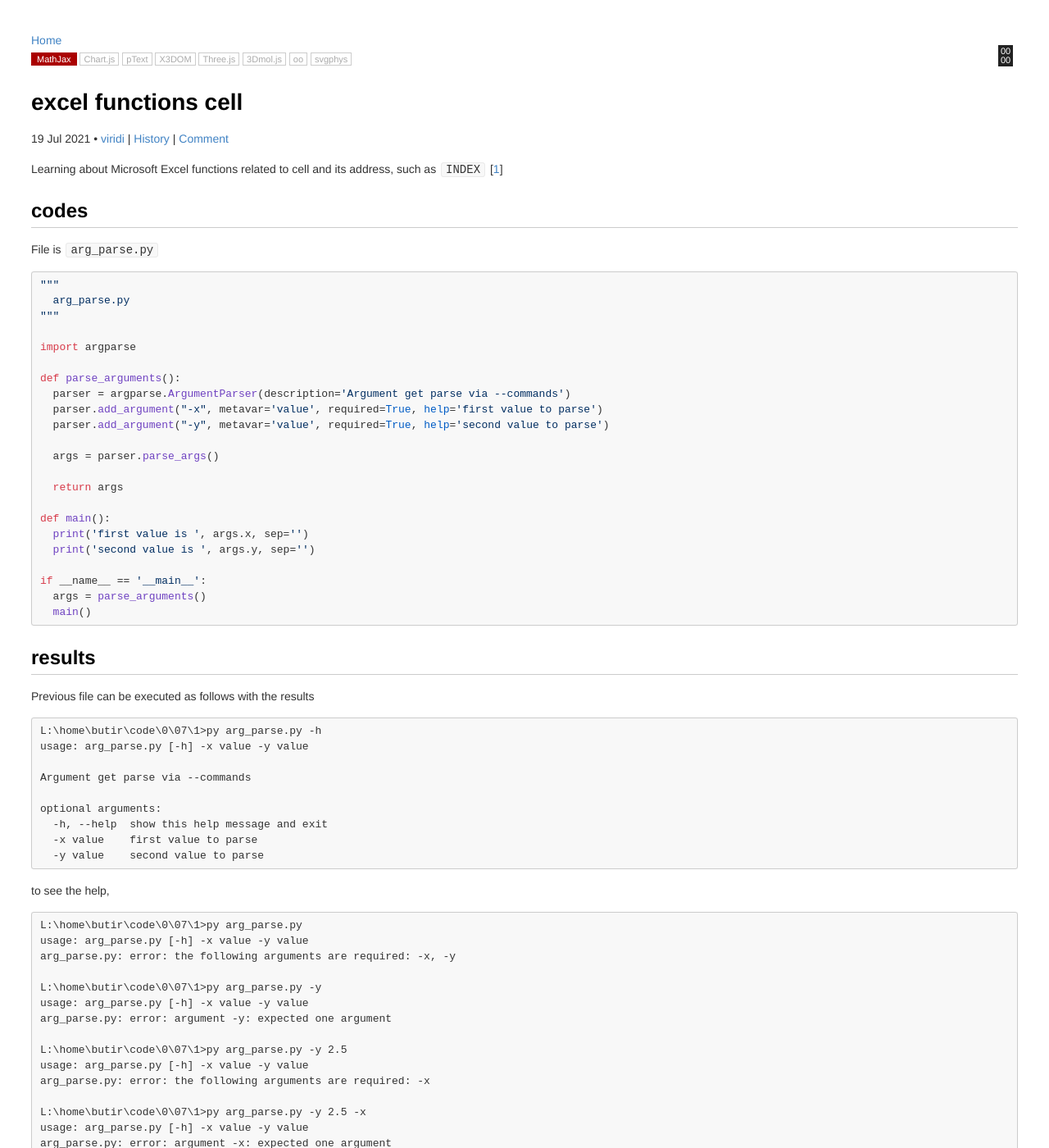
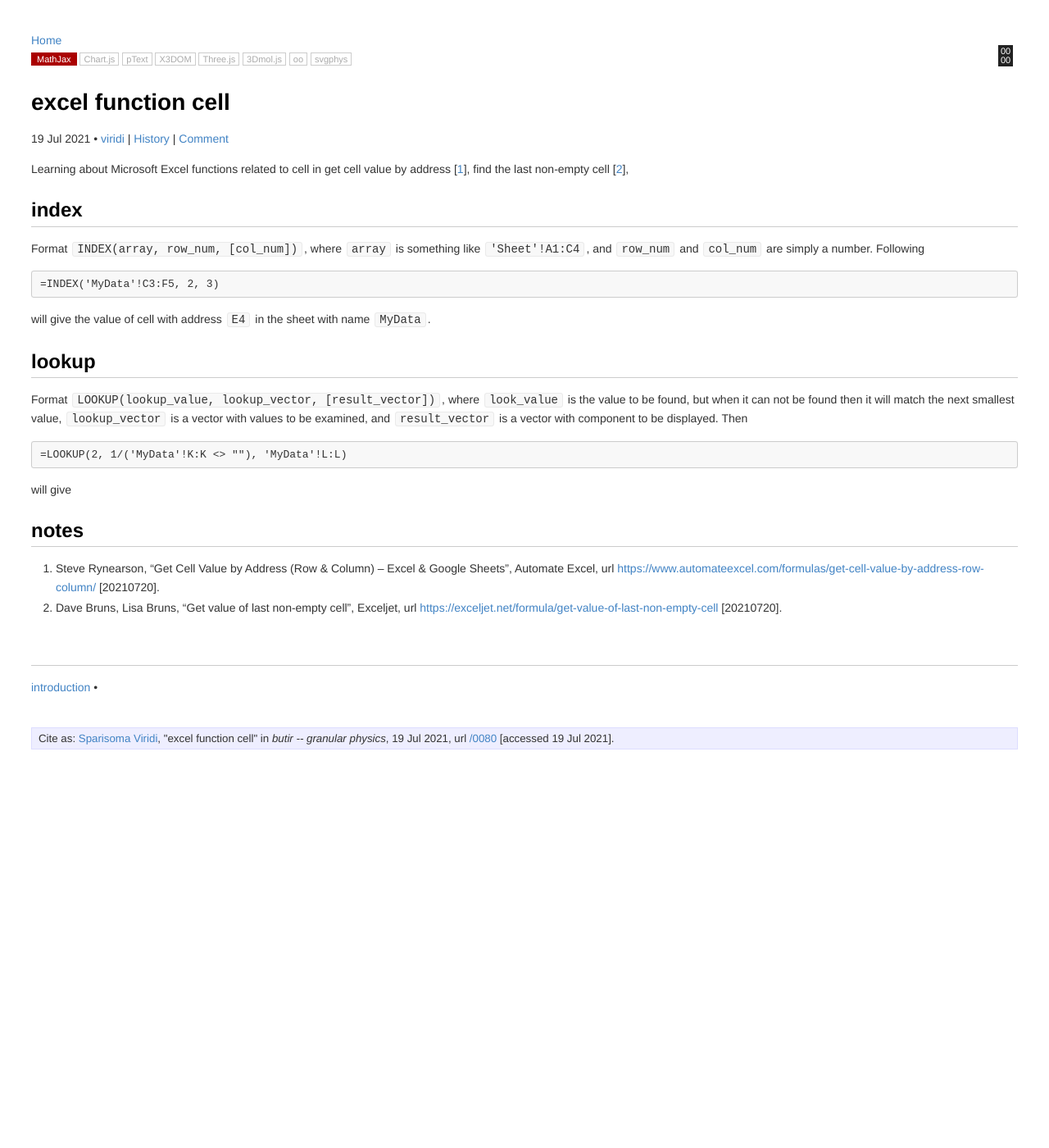
Before and after one commit to dudung/butir, a Jekyll site: the page built from _posts/0/08/2021-07-20-excel-function-cell.md, in a window 1280 px wide and 1400 px high. Shown: the whole window at 82% size. Built offline with Jekyll 4.4.1, drawn with Linux system fonts in a browser that asks for light colours; some of the changed text lies outside the part shown.

Commit message:
index, lookup

````diff
--- a/_posts/0/08/2021-07-20-excel-function-cell.md
+++ b/_posts/0/08/2021-07-20-excel-function-cell.md
@@ -1,7 +1,7 @@
 ---
 layout: butir
 authors: [viridi]
-title: excel functions cell
+title: excel function cell
 pid: '0080'
 mathjax: true
 chartjs: false
@@ -12,90 +12,32 @@ threejs: false
 oo: false
 svgphys: false
 category: literatures
-tags: ["excel", "function", "cell", "address", "data", "index"]
-date: 2021-07-20 05:26:00 +0700
+tags: ["excel", "function", "cell", "address", "data", "index", "lookup", "value", "non-empty"]
+date: 2021-07-20 06:05:00 +0700
 permalink: /0080
 src: https://github.com/dudung/butir/commits/main/_posts/0/08/2021-07-20-excel-function-cell.md
 twitter_username: 6unpnp
 nodes: ['0000']
 ---
-Learning about Microsoft Excel functions related to cell and its address, such as `INDEX` [[1](#r01)]
+Learning about Microsoft Excel functions related to cell in get cell value by address [[1](#r01)], find the last non-empty cell [[2](#r02)],
 
-## codes
-File is `arg_parse.py`
+## index
+Format `INDEX(array, row_num, [col_num])`, where `array` is something like `'Sheet'!A1:C4`, and `row_num` and `col_num` are simply a number. Following
+```
+=INDEX('MyData'!C3:F5, 2, 3)
+```
+will give the value of cell with address `E4` in the sheet with name `MyData`.
 
-```python
-"""
-	arg_parse.py
-"""
-
-import argparse
-
-def parse_arguments():
-	parser = argparse.ArgumentParser(description='Argument get parse via --commands')
-	parser.add_argument("-x", metavar='value', required=True, help='first value to parse')
-	parser.add_argument("-y", metavar='value', required=True, help='second value to parse')
-
-	args = parser.parse_args()
-
-	return args
-
-def main():
-	print('first value is ', args.x, sep='')
-	print('second value is ', args.y, sep='')
-
-if __name__ == '__main__':
-	args = parse_arguments()
-	main()
+## lookup
+Format `LOOKUP(lookup_value, lookup_vector, [result_vector])`, where `look_value` is the value to be found, but when it can not be found then it will match the next smallest value, `lookup_vector` is a vector with values to be examined, and `result_vector` is a vector with component to be displayed. Then
 ```
-
-## results
-Previous file can be executed as follows with the results
-
+=LOOKUP(2, 1/('MyData'!K:K <> ""), 'MyData'!L:L)
 ```
-L:\home\butir\code\0\07\1>py arg_parse.py -h
-usage: arg_parse.py [-h] -x value -y value
-
-Argument get parse via --commands
-
-optional arguments:
-  -h, --help  show this help message and exit
-  -x value    first value to parse
-  -y value    second value to parse
-```
-
-to see the help,
-
-```
-L:\home\butir\code\0\07\1>py arg_parse.py
-usage: arg_parse.py [-h] -x value -y value
-arg_parse.py: error: the following arguments are required: -x, -y
-
-L:\home\butir\code\0\07\1>py arg_parse.py -y
-usage: arg_parse.py [-h] -x value -y value
-arg_parse.py: error: argument -y: expected one argument
-
-L:\home\butir\code\0\07\1>py arg_parse.py -y 2.5
-usage: arg_parse.py [-h] -x value -y value
-arg_parse.py: error: the following arguments are required: -x
-
-L:\home\butir\code\0\07\1>py arg_parse.py -y 2.5 -x
-usage: arg_parse.py [-h] -x value -y value
-arg_parse.py: error: argument -x: expected one argument
-```
-
-to test whether all two arguments are provided, and
-
-```
-L:\home\butir\code\0\07\1>py arg_parse.py -y 2.5 -x -220
-first value is -220
-second value is 2.5
-```
-
-to get the intended result. See documentation [[1](#r01)] for further information.
+will give
 
 ## notes
-1. <a name="r01"></a>
+1. <a name="r01"></a>Steve Rynearson, "Get Cell Value by Address (Row & Column) – Excel & Google Sheets", Automate Excel, url <https://www.automateexcel.com/formulas/get-cell-value-by-address-row-column/> [20210720].
+2. <a name="r02"></a>Dave Bruns, Lisa Bruns, "Get value of last non-empty cell", Exceljet, url <https://exceljet.net/formula/get-value-of-last-non-empty-cell> [20210720].
 
 ## &nbsp;
 [introduction](0000) &bull;
````
